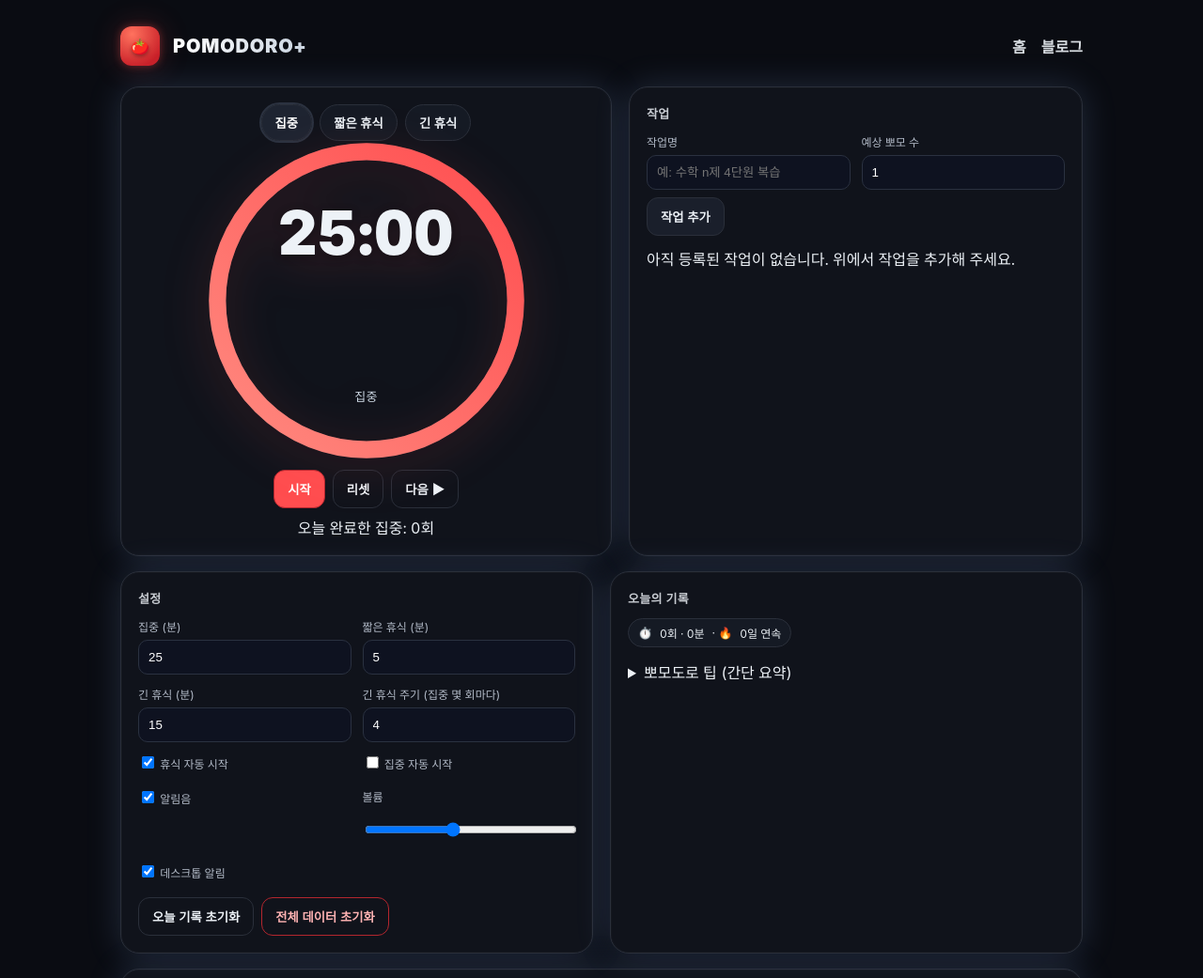
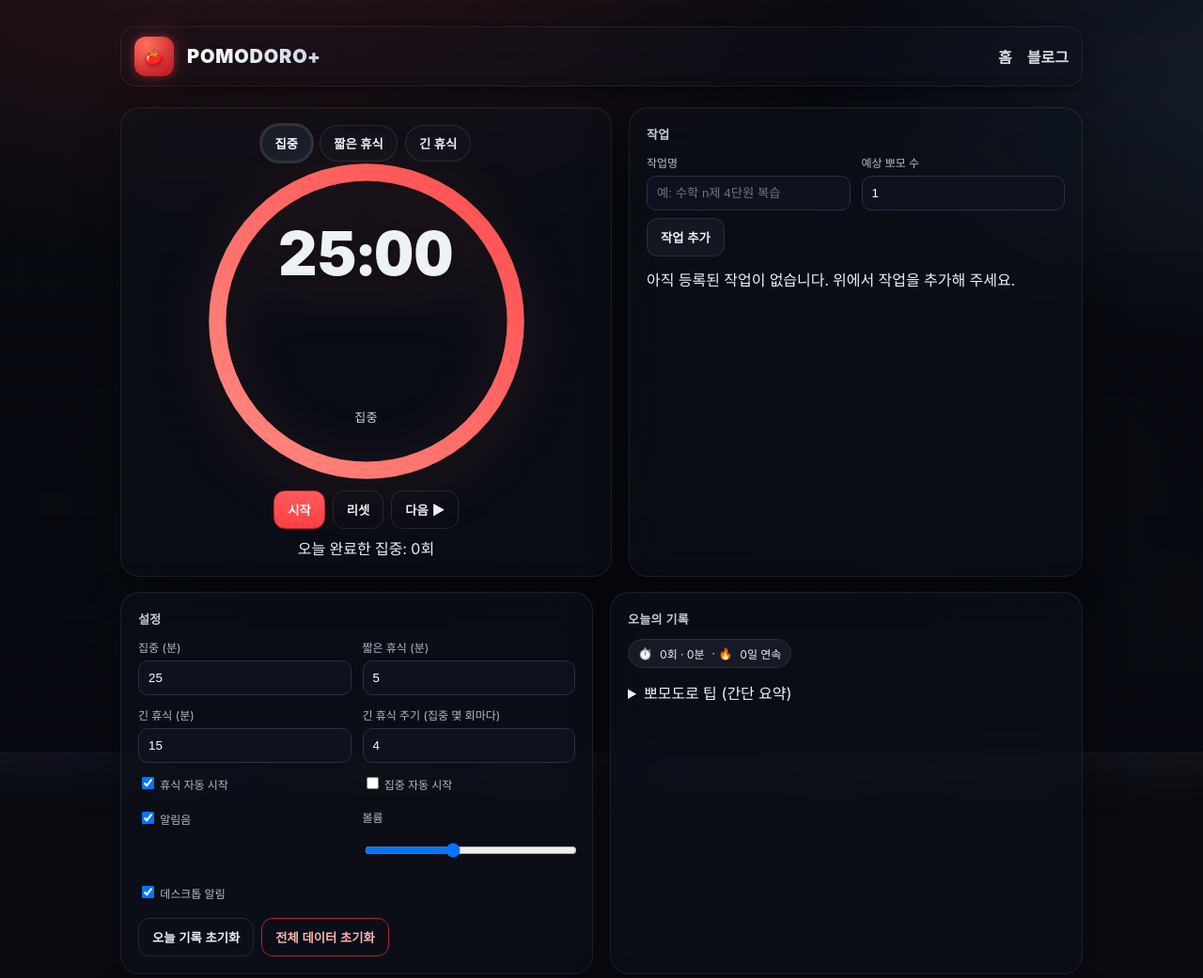
Before and after one commit to lydia-cmyk/lydia-cmyk.github.io, a plain HTML site: page index.html in a window 1280 px wide. Shown: the top 1041 px of the page at 94% size. Drawn offline with Linux system fonts and the light colour scheme.

Commit message:
Add files via upload

```diff
--- a/index.html
+++ b/index.html
@@ -55,6 +55,54 @@
     .footer{margin-top:28px;display:flex;flex-wrap:wrap;gap:10px;align-items:center;justify-content:space-between;color:#9aa0a6}
     .pill{padding:6px 10px;background:var(--panel-2);border:1px solid var(--ring);border-radius:999px;font-size:12px}.link{color:#8ab4f8;text-underline-offset:2px}
   html{scroll-behavior:smooth}
+
+    /* ---- Glass + blurred city background ---- */
+    body::before{
+      content:"";
+      position:fixed; inset:0;
+      background:url('assets/bg-city.jpg') center/cover no-repeat;
+      filter:blur(18px) saturate(120%) brightness(0.7);
+      transform:scale(1.06);            /* hide blur edges */
+      z-index:-2;
+    }
+    body::after{
+      content:"";
+      position:fixed; inset:0;
+      background:
+        radial-gradient(1200px 600px at 20% -10%, rgba(255,77,79,.15), transparent 60%),
+        radial-gradient(900px 500px at 110% 10%, rgba(138,180,248,.12), transparent 60%),
+        linear-gradient(180deg, rgba(8,10,16,.85), rgba(8,10,16,.92) 30%, rgba(8,10,16,.96));
+      z-index:-1;
+    }
+    /* glass card */
+    .card{
+      background:rgba(16,20,28,.42);
+      border:1px solid rgba(255,255,255,.08);
+      box-shadow:0 12px 40px rgba(0,0,0,.35), inset 0 1px 0 rgba(255,255,255,.03);
+      -webkit-backdrop-filter:blur(18px) saturate(140%);
+      backdrop-filter:blur(18px) saturate(140%);
+    }
+    /* glass header bar */
+    header.site{
+      background:rgba(16,20,28,.38);
+      border:1px solid rgba(255,255,255,.08);
+      border-radius:16px;
+      padding:10px 14px;
+      -webkit-backdrop-filter:blur(18px) saturate(140%);
+      backdrop-filter:blur(18px) saturate(140%);
+      box-shadow:0 6px 24px rgba(0,0,0,.35);
+    }
+    /* adjust tab and buttons to look more floating */
+    .tab{ background:rgba(20,24,34,.55); border-color:rgba(255,255,255,.10) }
+    .tab[aria-pressed="true"], .tab[aria-selected="true"]{
+      background:rgba(30,38,54,.7); outline-color:rgba(255,255,255,.14)
+    }
+    button{ background:rgba(26,31,43,.6); border-color:rgba(255,255,255,.10) }
+    .primary{ background:linear-gradient(180deg,#ff5a5c,#ff4043); border-color:#b3262e }
+    /* blog post card glass */
+    .post-card{ background:rgba(16,20,28,.42); border-color:rgba(255,255,255,.08) }
+    /* ring shadow tweak to float */
+    .ring{ filter:drop-shadow(0 14px 30px rgba(255,77,79,.18)) }
   </style>
 </head>
 <body>
@@ -271,7 +319,7 @@
     let h = md.replace(/^###\s+(.+)$/gm,'<h3>$1</h3>').replace(/^##\s+(.+)$/gm,'<h2>$1</h2>').replace(/^#\s+(.+)$/gm,'<h1>$1</h1>');
     h = h.replace(/\*\*(.+?)\*\*/g,'<strong>$1</strong>').replace(/\*(.+?)\*/g,'<em>$1</em>');
     h = h.replace(/!\[([^\]]*)\]\(([^)]+)\)/g,'<img src="$2" alt="$1" loading="lazy">');
-    h = h.replace(/\[([^\]]+)\]\(([^)]+)\)/g,'<a href="$2" target="_blank" rel="noopener">$1</a>');
+    h = h.replace(/\[([^\]]+)\]\(([^)]+)\)/g,'<a href="$2"  >$1</a>');
     h = h.replace(/(?:^|\n)-\s+(.+)(?=\n|$)/g,'\n<li>$1</li>'); h = h.replace(/(<li>.*<\/li>)/gs,'<ul>$1</ul>');
     h = h.split(/\n{2,}/).map(x=>/^<h\d|<ul>|<li>|<img|<a/.test(x)?x:`<p>${x.trim()}</p>`).join('\n');
     return h;
@@ -283,22 +331,28 @@
       POSTS=[{slug:'hello',title:'샘플 글',date:'2025-08-01',md:'# 샘플\n\n![샘플 이미지](assets/desk-setup.jpg)'}];
     }
     grid.innerHTML='';
+
 POSTS.slice(0,12).forEach(p=>{
-      const card=document.createElement('a');
-      card.href=`#p/${p.slug}`; card.className='post-card'; card.dataset.slug=p.slug;
+  const card = document.createElement('a');
+  card.href = `#p/${p.slug}`;
+  card.className = 'post-card';
   const styleThumb = p.thumb ? ` style="background-image:url('${p.thumb}');"` : '';
-      card.innerHTML=`<div class="post-thumb"${styleThumb}></div>
+  card.innerHTML = `<div class="post-thumb"${styleThumb}></div>
     <div class="post-meta">
       <div class="post-title">${escapeHtml(p.title||'제목 없음')}</div>
       <div class="post-date">${p.date?escapeHtml(p.date):''}</div>
     </div>`;
+  // Inline open (no new tab)
   card.addEventListener('click', (e)=>{
     e.preventDefault();
+    showPost(p.slug);
+    // keep URL hash for share/refresh
     location.hash = `#p/${p.slug}`;
-      setTimeout(()=> document.getElementById('postView')?.scrollIntoView({behavior:'smooth', block:'start'}), 60);
+    setTimeout(()=> document.getElementById('postView')?.scrollIntoView({behavior:'smooth', block:'start'}), 50);
   });
   grid.appendChild(card);
 });
+
   }
   function showHome(){ $('#homeFlag').hidden=false; $('#blog').hidden=false; $('#postView').hidden=true; }
   function showPost(slug){
```
Also changed, not shown: README.txt, assets/bg-city.jpg (added). Lines whose indentation alone changed are shown as unchanged.
